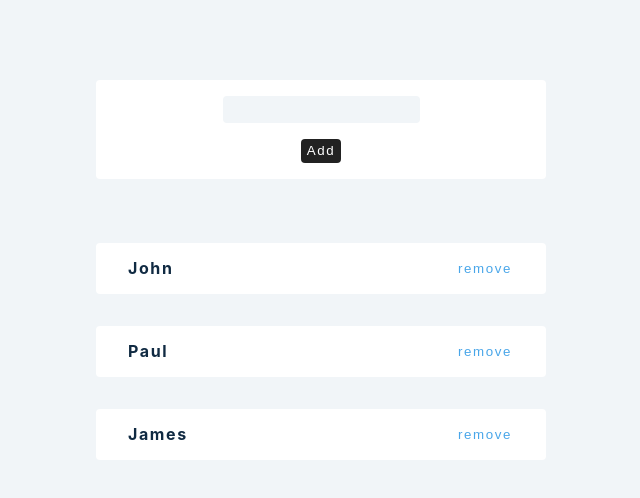
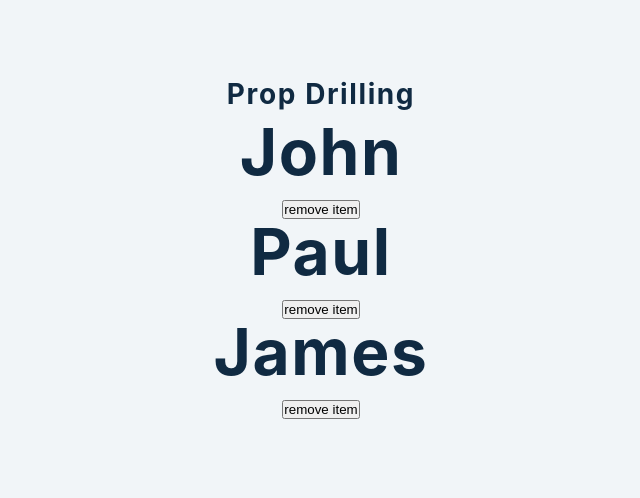
Before and after one commit to pol-dev-shinroo/react-advanced, a React (Create React App) app: page / in a window 1280 px wide. Shown: the top 498 px of the page, without its empty margins (319-959 px from the left). Built offline with nearby package versions, Linux system fonts and the light colour scheme.

Commit message:
prop drilling

```diff
--- a/src/App.js
+++ b/src/App.js
@@ -1,10 +1,10 @@
-import UseReduer from "./examples/useReducer/useReducer.jsx";
+import Propdrilling from "./examples/Propdrilling/1-prop-drilling.jsx";
 // import { TimeOut } from "./examples/5-setTimeout-example.jsx";
 
 function App() {
     return (
         <div className="container">
-            <UseReduer />
+            <Propdrilling />
         </div>
     );
 }
--- /dev/null
+++ b/src/examples/Propdrilling/1-prop-drilling.jsx
@@ -0,0 +1,53 @@
+import React, { useState } from "react";
+import { data } from "../../data/data";
+
+const Propdrilling = () => {
+    const [people, setPeople] = useState(data);
+    const removePerson = (id) => {
+        setPeople((people) => {
+            return people.filter((person) => person.id !== id);
+        });
+    };
+    return (
+        <section>
+            <h3>prop drilling</h3>
+            <List people={people} removePerson={removePerson} />
+        </section>
+    );
+};
+
+// Here is the problem:
+// List component itself does not need to access removePerson function.
+// But still, we need to pass the function as prop to List component because the Single person component requires it. = prop drilling (unecessary)
+const List = ({ people, removePerson }) => {
+    return (
+        <>
+            {people.map((person) => {
+                return (
+                    <SinglePerson
+                        key={person.id}
+                        {...person}
+                        removePerson={removePerson}
+                    />
+                );
+            })}
+        </>
+    );
+};
+
+const SinglePerson = ({ id, firstName, removePerson }) => {
+    return (
+        <div>
+            <h1>{firstName}</h1>
+            <button
+                onClick={() => {
+                    removePerson(id);
+                }}
+            >
+                remove item
+            </button>
+        </div>
+    );
+};
+
+export default Propdrilling;
```
Also changed, not shown: 1 other file (tests, documents, lock files or other folders).
